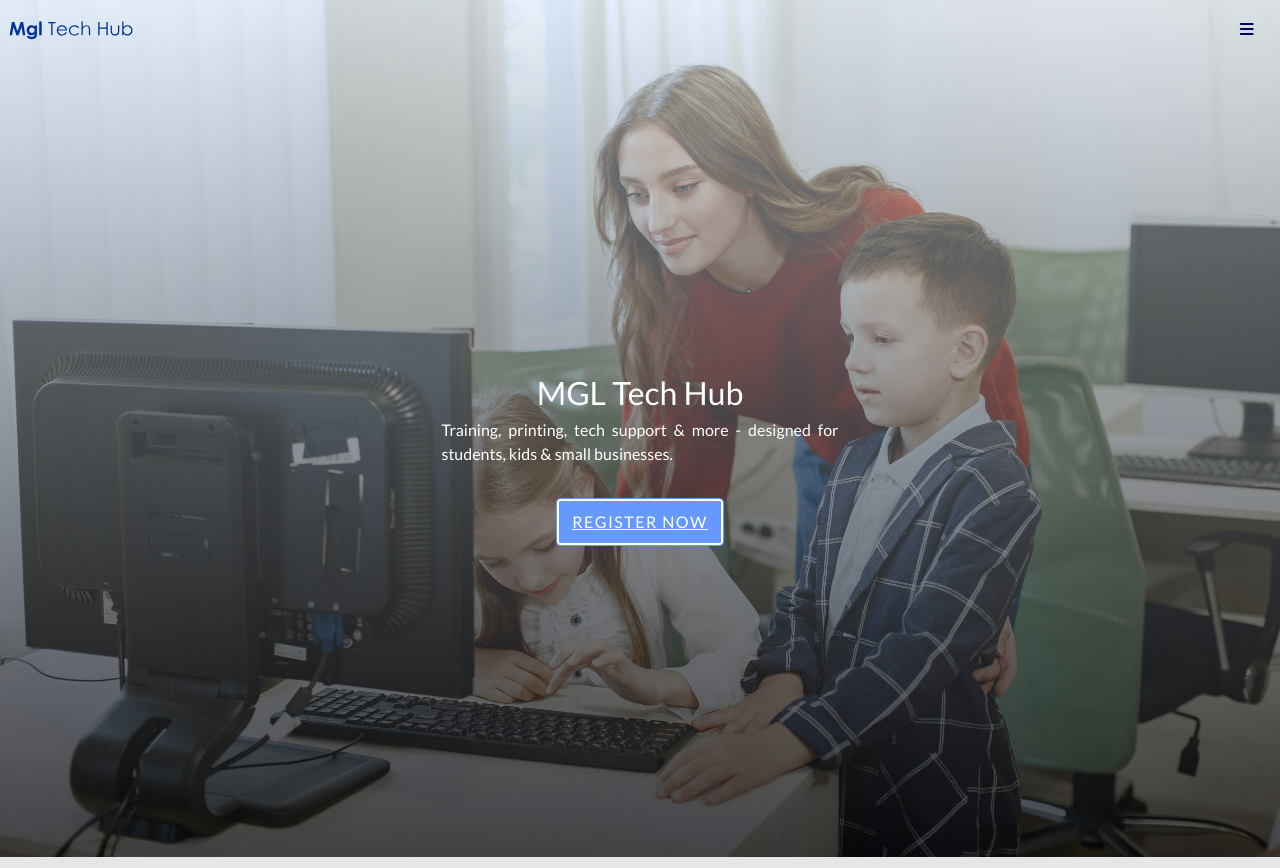
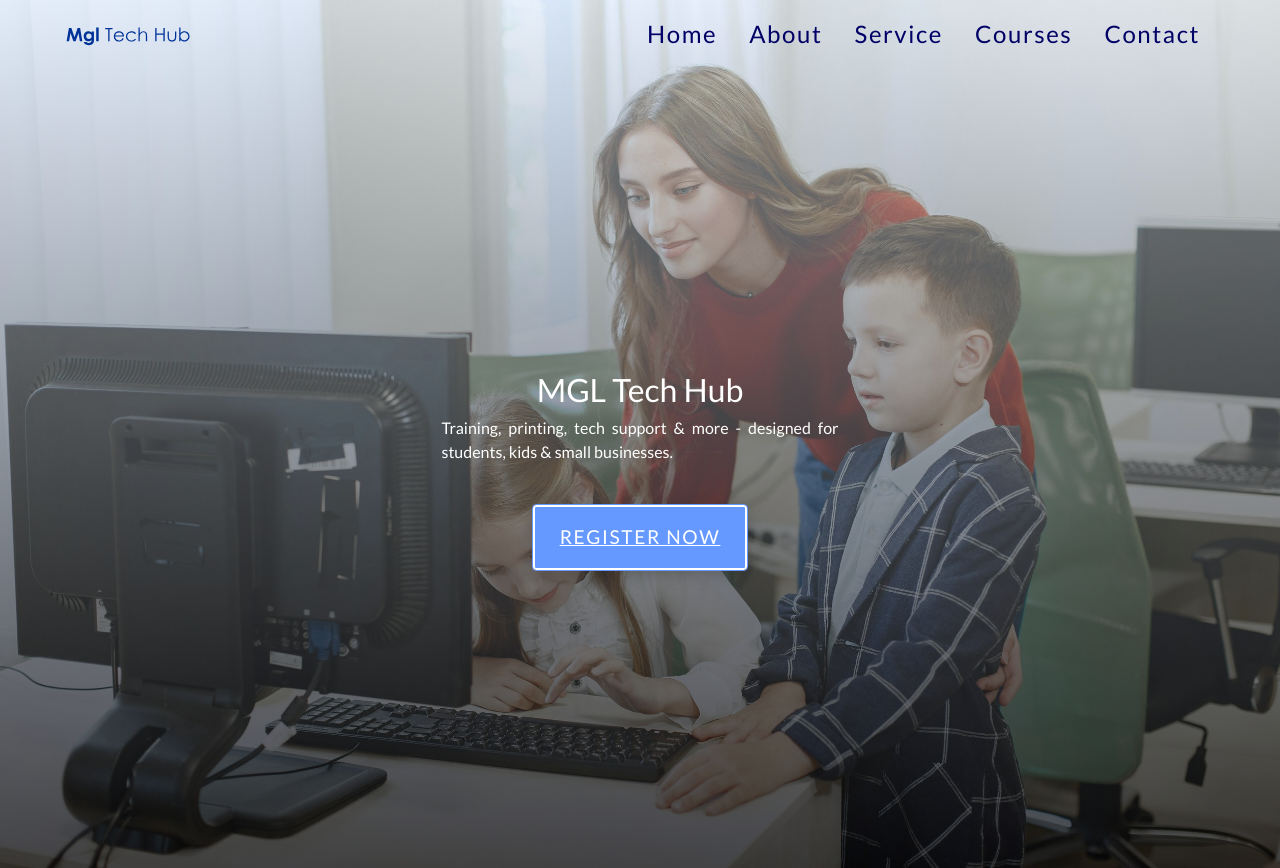
Before and after one commit to marveeygoodlife/BRAND-WEBSITE, a plain HTML site: page index.html in a window 1280 px wide. Shown: the top 868 px of the page. Drawn offline with Linux system fonts and the light colour scheme.

Commit message:
FIXED THE NAVBAR functionality ADDED DATE FUNCTIONALITY

```diff
--- a/script.js
+++ b/script.js
@@ -0,0 +1,23 @@
+"use strict"
+/* get elements */
+/* add event listener */
+/* calculate height and fix it to nav */
+const date = document.getElementById("date");
+const ul = document.querySelector('.links');
+const btn = document.querySelector(".togglebutton");
+const linksContainer = document.querySelector(".links-container");
+
+/* set date */
+date.innerHTML = new Date().getFullYear();
+
+/* nav toggle */
+btn.addEventListener('click', ()=>{
+    const linksHeight = ul.getBoundingClientRect().height;
+    const containerHeight = linksContainer.getBoundingClientRect().height;
+
+     if (containerHeight === 0) {
+        linksContainer.style.height =`${linksHeight}px`;
+     } else {
+         linksContainer.style.height = 0;
+       }
+});
--- a/style.css
+++ b/style.css
@@ -25,6 +25,7 @@
     font-weight: 900;
 }
  :root {
+  --spacing:0.1rem;
   --background-color:#E6E6E6 ;
   --dark-color:#1A1A1A;
   --clr-1:#00CCFF;/* skyblue */
@@ -34,9 +35,9 @@
   --clr-5:#99FFFF; /* ice blue */
   --text-color-dark:#000000 ;
   --max-width:1170px;
-  --transition: all .3s ease linear;
-  --light-shadow: rgb(188,232,235) ;
-  --dark-shadow:rgba(188, 232, 235, 0) ;
+  --transition: all .3s  linear;
+  --light-shadow:0 5px 15px rgba(0, 0, 0, 0.1);
+  --dark-shadow:0 5px 15px rgba(0, 0, 0, 0.2);
 
  }
  html {
@@ -80,6 +81,7 @@
   }
   nav {
     padding:  1rem .45rem;
+    background-color: white;
   }
   .nav-header {
     align-items: center;
@@ -89,23 +91,24 @@
 
   ul li {
     display: block;
-    padding: 10px;
     text-transform: capitalize;
     list-style-type: none;
   }
   ul li a {
     width: 100%;
-    color: white;
-    font-weight: bold;
+    color: #000066;
+    font-weight: bolder;
+    font-size: 1rem;
     display: block;
-     font-size: 1rem;
+    transition: var(--transition);
     text-decoration: none;
+    text-transform: capitalize;
+    padding: 0.75rem 0;
+    letter-spacing: var(--spacing);
   }
   ul li a:hover {
-    color: #000066;
-    text-decoration: underline;
-    padding-left: 20px;
-    background-color: var(--clr-1);
+    text-decoration: none;
+    padding-left: 1.5rem;
   }
   .banner {
    display: grid;
@@ -120,14 +123,14 @@
     display: inline-block;
     background: var(--clr-4);
     color: white;
-    padding: .565rem .80rem;
+    padding: 0.375rem .75rem;
     text-transform: uppercase;
-    letter-spacing: .092rem;
+    letter-spacing: var(--spacing);
     cursor: pointer;
     transition: var(--transition);
     font-size: 1rem;
     border-radius: .2rem;
-    box-shadow: var(--light-shadow);
+    box-shadow: var(--dark-shadow);
    }
    a.btnwhite:hover {
     box-shadow: var(--light-shadow);
@@ -143,6 +146,16 @@
    .fa-bars {
     margin-right: 1rem;
     color: #000066;
+}
+.togglebutton{
+  cursor: pointer;
+  font-size: 1.5rem;
+  background: transparent;
+  border: transparent;
+  transition: var(--transition);
+}
+.togglebutton:hover {
+  transform: rotate(360deg);
 }
 /* MAIN CONTENt */
 section {
@@ -219,3 +232,49 @@
 footer {
   margin-top: 2rem;
 }
+
+/* media queries */
+
+@media  screen and (min-width: 800px) {
+  /* nav style */
+  nav {
+background: transparent;
+}
+    .nav-center {
+      width: 90vw;
+      max-width: 1170px;
+      display: flex;
+      align-items: center;
+      justify-content: space-between;
+      margin: 0 auto;
+}
+    .nav-header {
+      padding: 0;
+}
+  .togglebutton{
+    display: none;
+  }
+   .links-container {
+        height: auto !important;
+    }
+      ul  {
+    display: flex;
+  }
+   ul li a {
+    font-weight: bold;
+     font-size: 1.5rem;
+     padding: 0;
+     background: transparent;
+     margin: 0 1rem;
+  }
+  ul li a:hover {
+    padding:0;
+    background:transparent;
+    text-decoration: underline;
+  }
+  a.btn {
+    font-size: 1.2rem;
+    padding: 1rem 1.55rem;
+    margin-top: 1.5rem;
+  }
+}
```
Also changed, not shown: index.html (+3 -3 lines), note.md (added, +53 -0 lines), README.md.
